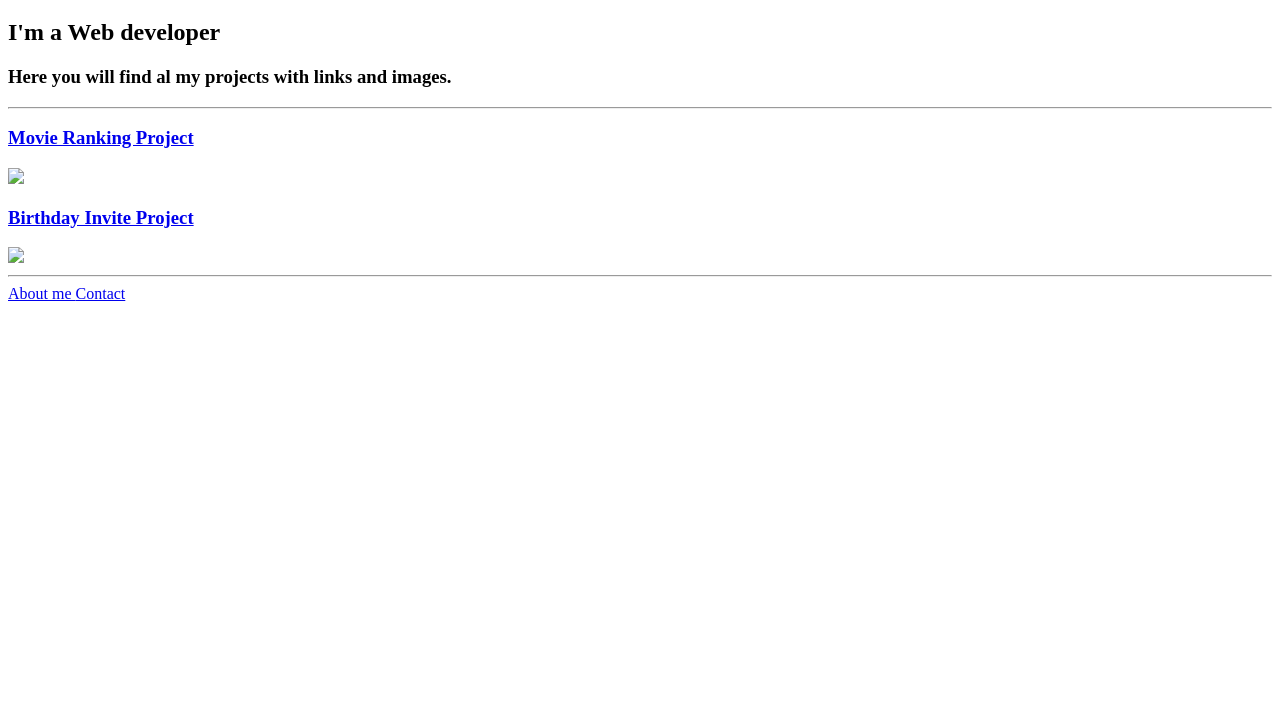
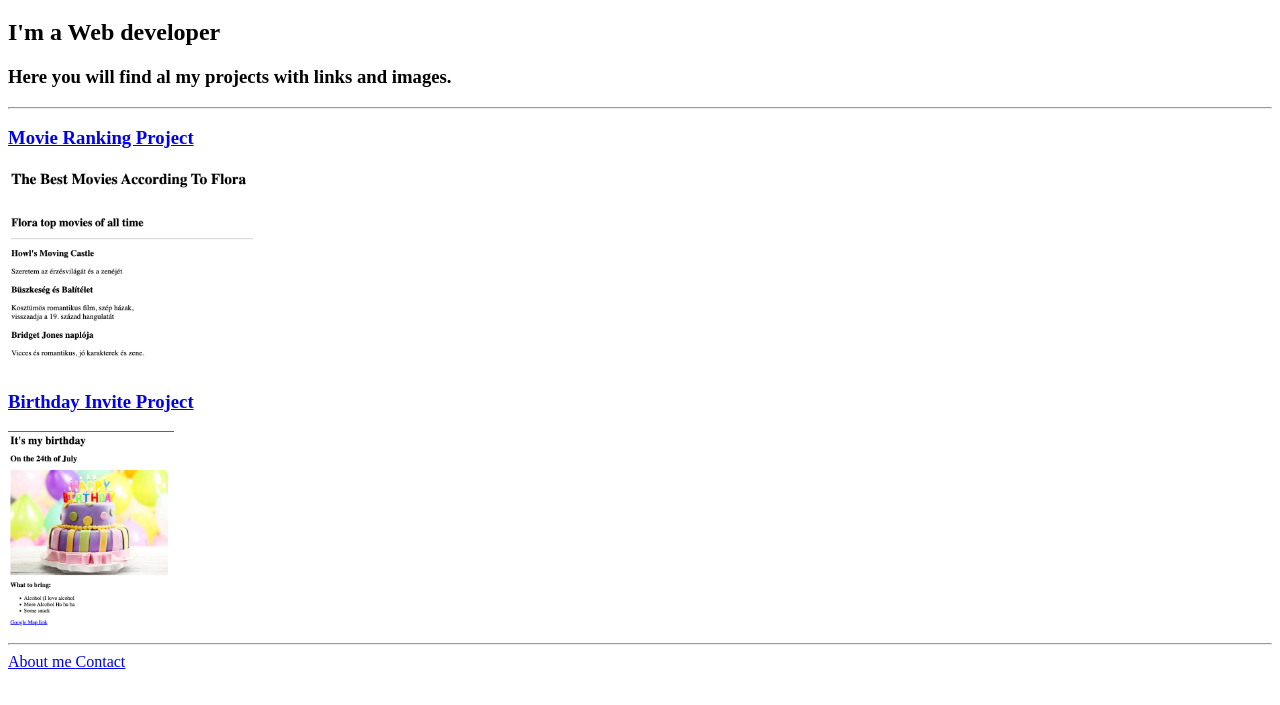
Before and after one commit to Pokol-olvr/html-portfolio, a plain HTML site: page index.html in a window 1280 px wide. Shown: the part 61-766 px from the top of the page. Drawn offline with Linux system fonts and the light colour scheme; the site is published under a folder, as on GitHub Pages, so addresses that start at the root find nothing.

Commit message:
Add files via upload

```diff
--- a/index.html
+++ b/index.html
@@ -11,9 +11,9 @@
 <h3>Here you will find al my projects with links and images.</h3>
 <hr/>
 <h3><a href="/public/movierank.html">Movie Ranking Project</a></h3>
-<img src="/assets/images/movies.png" height = 200/>
+<img src="./assets/images/movies.png" height = 200/>
 <h3><a href="/public/Szulnap.html">Birthday Invite Project</a></h3>
-<img src="/assets/images/birth.png" height = 200/>
+<img src="./assets/images/birth.png" height = 200/>
 <hr/>
 <a href = "./public/about.html">About me
 </a>
```
